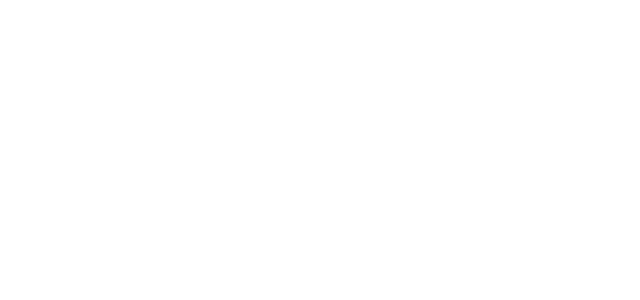
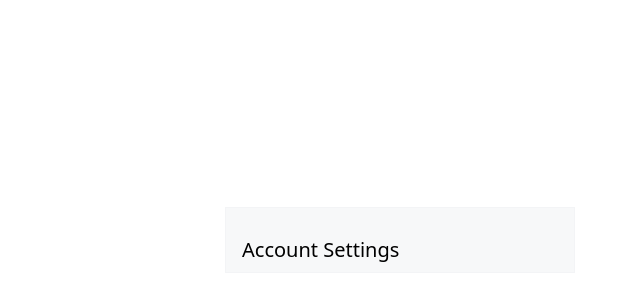
Before and after one commit to TanmayVidhate/Educase_India, a React (Vite) app: page /account in a window 1280 px wide. Before the commit this address had no page. Shown: the part 160-460 px from the top of the page, without its empty margins (240-880 px from the left). Built offline with nearby package versions, Linux system fonts and the light colour scheme.

Commit message:
create view and route

```diff
--- a/src/App.jsx
+++ b/src/App.jsx
@@ -5,6 +5,7 @@
 import LandingPage from './Views/LandingPage';
 import CreateAccount from './Views/CreateAccount';
 import SigninPage from './Views/SigninPage';
+import AccountSettings from './Views/AccountSettings';
 
 function App() {
 
@@ -14,6 +15,7 @@
         <Route path="/" element={<LandingPage />} />
         <Route path="/create_account" element={<CreateAccount />} />
         <Route path="/signin" element={<SigninPage />} />
+        <Route path="/account" element={<AccountSettings />} />
       </Routes>
     </>
   )
--- /dev/null
+++ b/src/Views/AccountSettings.jsx
@@ -0,0 +1,29 @@
+import React from 'react'
+
+
+//import components
+import Label from '../Components/Label'
+import InputField from '../Components/InputField'
+import Button from '../Components/Button';
+
+function AccountSettings() {
+  return (
+    <>
+         <div className='h-screen w-screen  flex justify-center items-center '>
+
+                <div className='border border-gray-100 min-h-min w-[350px] p-2 bg-[#f7f8f9]'>
+                    <div className='pl-2 w-1/2 mt-5'>
+                        <p className='text-xl font-medium '>Account Settings</p>
+                    </div>
+
+
+
+
+                </div>
+
+            </div>
+    </>
+  )
+}
+
+export default AccountSettings
```
